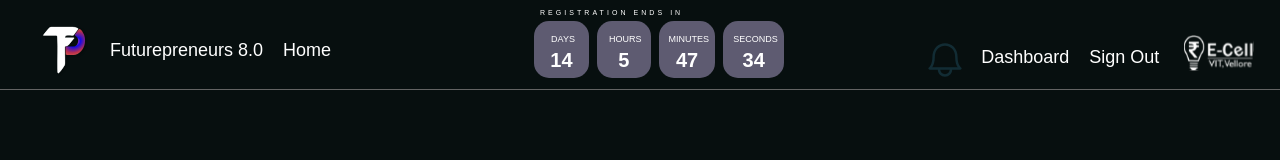
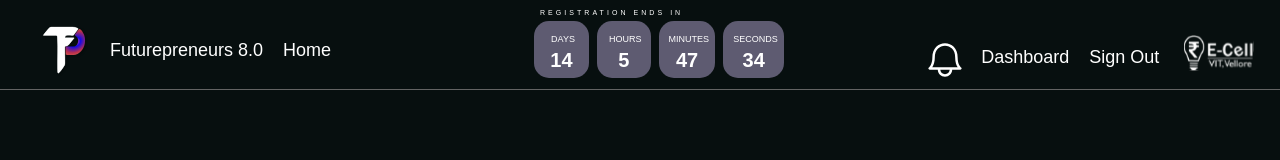
Before and after one commit to ecellvit/FuturePreneurs-22, a Next.js app: page / in a window 1280 px wide. Shown: the top 160 px of the page. Built offline with nearby package versions, Linux system fonts and the light colour scheme; no server answers; sample sign-in values are in the browser's storage.

Commit message:
noty color fixed

```diff
--- a/components/NavigationBar.jsx
+++ b/components/NavigationBar.jsx
@@ -169,7 +169,7 @@ const NavigationBar = () => {
                   >
                     <Noty
                       width={"40"}
-                      color={"#122C34"}
+                      color={"#fff"}
                       count={userRequests.length}
                     />
                   </button>
```
